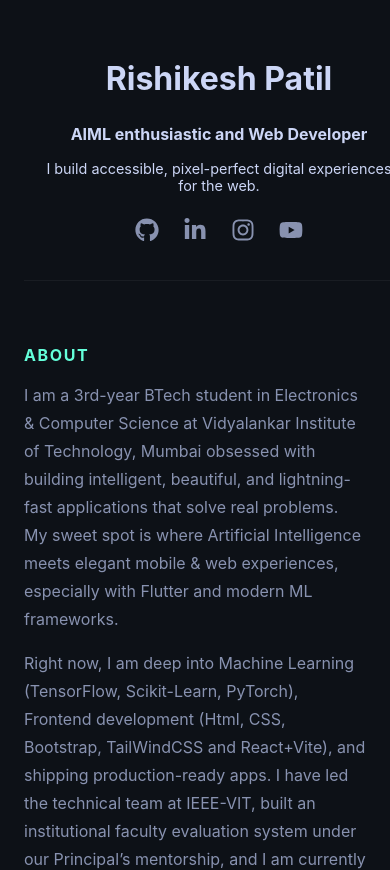
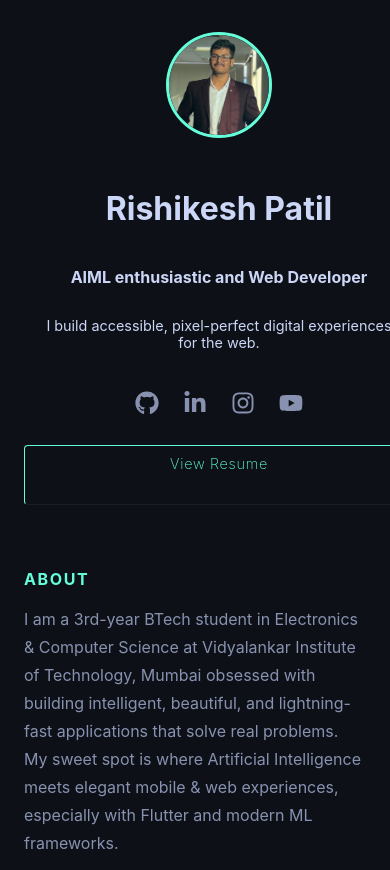
Before and after one commit to Rishi-Is-Cool/Portfolio, a React (Vite) app: page / in a window 390 px wide. Shown: the top 870 px of the page. Built offline with nearby package versions, Linux system fonts and the light colour scheme.

Commit message:
Update: profile photo and resume

```diff
--- a/src/components/PortfolioLayout/PortfolioLayout.jsx
+++ b/src/components/PortfolioLayout/PortfolioLayout.jsx
@@ -172,7 +172,7 @@ const PortfolioLayout = () => {
             }
         });
 
-        document.querySelectorAll('.card-wrapper').forEach(el => {
+        document.querySelectorAll('.card-wrapper, .resume-link').forEach(el => {
             revealObserver.observe(el);
         });
 
@@ -228,7 +228,7 @@ const PortfolioLayout = () => {
                     <Projects />
                 </section>
 
-                {/* Footer */}
+                {/* Footer (FIXED: Added style={{ display: 'block' }} to the span for better mobile rendering) */}
                 <footer className="section-reveal" style={{
                     color: 'var(--color-text-secondary)',
                     display: 'flex',
@@ -239,6 +239,9 @@ const PortfolioLayout = () => {
                     paddingTop: '2rem',
                     paddingBottom: '2rem'
                 }}>
+                    <span style={{ display: 'block' }}>
+                        © 2025 Rishikesh Patil | Built with React + Vite & CSS
+                    </span>
                 </footer>
             </main>
         </div>
--- a/src/components/PortfolioLayout/StaticSide.jsx
+++ b/src/components/PortfolioLayout/StaticSide.jsx
@@ -1,5 +1,6 @@
 import React from 'react'
-import { FaGithub, FaLinkedinIn, FaInstagram, FaYoutube} from 'react-icons/fa'; // Import the icons
+import { FaGithub, FaLinkedinIn, FaInstagram, FaYoutube } from 'react-icons/fa'; // Import the icons
+import profileImg from '../../assets/handsome.JPG';
 
 const StaticSide = ({ activeSection, scrollToSection }) => {
   // Define sections once for cleaner mapping
@@ -8,6 +9,12 @@ const StaticSide = ({ activeSection, scrollToSection }) => {
   return (
     <div>
       <header>
+        <img
+          src={profileImg}
+          alt="Rishikesh Patil Profile"
+          className="profile-photo"
+        />
+
         <h1>Rishikesh Patil</h1>
         <h2>AIML enthusiastic and Web Developer</h2>
         <p className="intro-text">
@@ -50,6 +57,14 @@ const StaticSide = ({ activeSection, scrollToSection }) => {
           <FaYoutube />
         </a>
       </div>
+        <a
+          href="/Rishikesh_Patil_Resume.pdf"
+          target="_blank"
+          rel="noopener noreferrer"
+          className="resume-link magnetic-element"
+        >
+          View Resume
+        </a>
     </div>
   )
 }
--- a/src/styles/PortfolioLayout.css
+++ b/src/styles/PortfolioLayout.css
@@ -37,6 +37,22 @@ body {
     min-height: 100vh;
     overflow-y: hidden;
 }
+
+/* --- NEW PROFILE PHOTO STYLE --- */
+.profile-photo {
+    width: 150px; /* Large on desktop */
+    height: 150px;
+    border-radius: 50%;
+    object-fit: cover; /* Ensures the image covers the area */
+    margin-bottom: 2rem;
+    display: block; /* Make it take its own line */
+    border: 3px solid var(--color-accent-primary); /* Subtle border glow */
+    transition: transform 0.3s var(--transition-smooth);
+}
+.profile-photo:hover {
+    transform: scale(1.05);
+}
+
 
 /* --- Core Layout (Static Left / Scrollable Right) --- */
 .main-container {
@@ -236,6 +252,26 @@ body {
     transform: translateY(-3px) scale(1.1);
 }
 
+/* --- RESUME LINK STYLE (Call to Action) --- */
+.resume-link {
+    margin-top: 1rem;
+    padding: 0.75rem 1.5rem;
+    border: 1px solid var(--color-accent-primary);
+    color: var(--color-accent-primary);
+    text-decoration: none;
+    display: inline-block;
+    border-radius: 4px;
+    font-weight: 200;
+    letter-spacing: 0.05em;
+    transition: all 0.3s var(--transition-smooth);
+}
+
+.resume-link:hover {
+    background-color: rgba(100, 255, 218, 0.1);
+    color: var(--color-text-primary);
+}
+
+
 /* --- Click Ripple Effect (New) --- */
 .click-ripple {
     position: fixed;
@@ -289,6 +325,9 @@ body {
 
     .left-panel header {
         text-align: center; /* Center header content */
+        display: flex;
+        flex-direction: column;
+        align-items: center; /* Center items for the profile photo */
     }
     .left-panel h1 {
         font-size: 2rem; /* Smaller font for mobile */
@@ -302,6 +341,16 @@ body {
         font-size: 0.9rem;
     }
 
+    /* PROFILE PHOTO MOBILE */
+    .profile-photo {
+        width: 100px; /* Smaller on mobile */
+        height: 100px;
+        margin: 0 auto 1.5rem auto; /* Center it */
+    }
+    .profile-photo:hover {
+        transform: none; /* Disable hover effect on mobile */
+    }
+
     /* Navigation Menu: Hide the vertical menu on mobile */
     .nav-menu {
         display: none;
@@ -311,13 +360,21 @@ body {
     .social-links {
         justify-content: center; /* Center social icons */
         margin-top: 1.5rem;
-        padding-bottom: 2rem;
-        border-bottom: 1px solid rgba(255, 255, 255, 0.05); /* Separator */
     }
     .social-links a:hover {
         transform: none; /* Disable subtle transform on hover */
     }
 
+    /* RESUME LINK MOBILE */
+    .resume-link {
+        display: block; /* Make it a full-width block */
+        text-align: center;
+        margin: 1.5rem 0 0 0;
+        padding: 0.6rem 1rem;
+        font-size: 0.9rem;
+        border-bottom: 1px solid rgba(255, 255, 255, 0.05); /* Separator */
+        padding-bottom: 2rem;
+    }
 
     /* Right Panel (Content) */
     .right-panel {
@@ -346,7 +403,7 @@ body {
         transform: translateY(15px); /* Smaller shift for mobile reveal */
     }
 
-    /* Footer adjustments */
+    /* Footer adjustments (FIXED) */
     .right-panel footer {
         padding-top: 1.5rem;
         padding-bottom: 1rem;
```
Also changed, not shown: src/assets/handsome.JPG (added), 1 other file (tests, documents, lock files or other folders).
